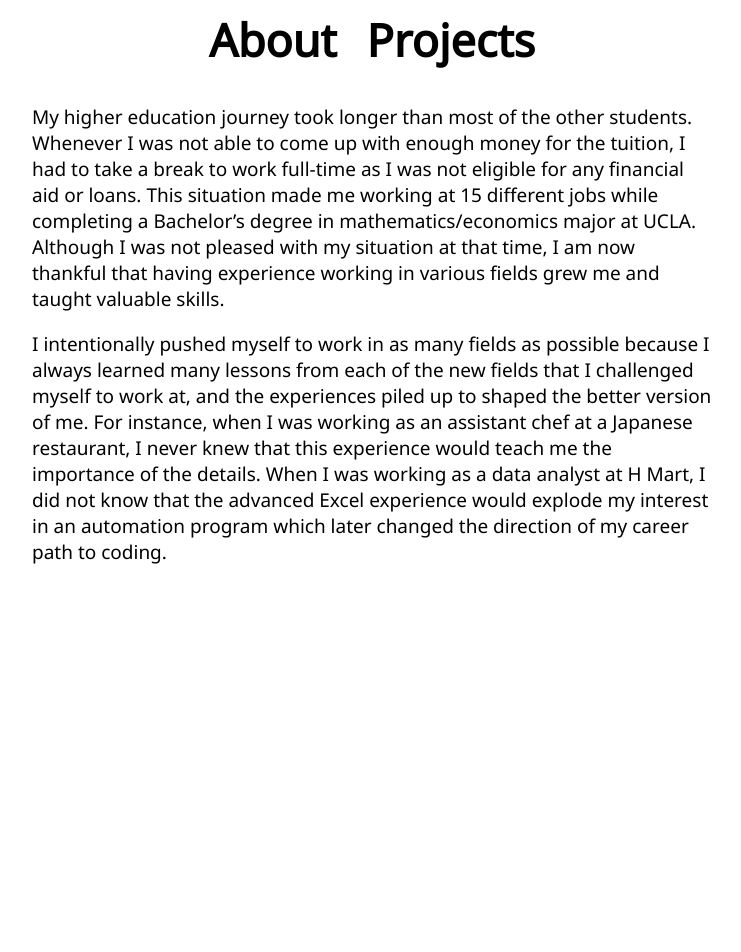
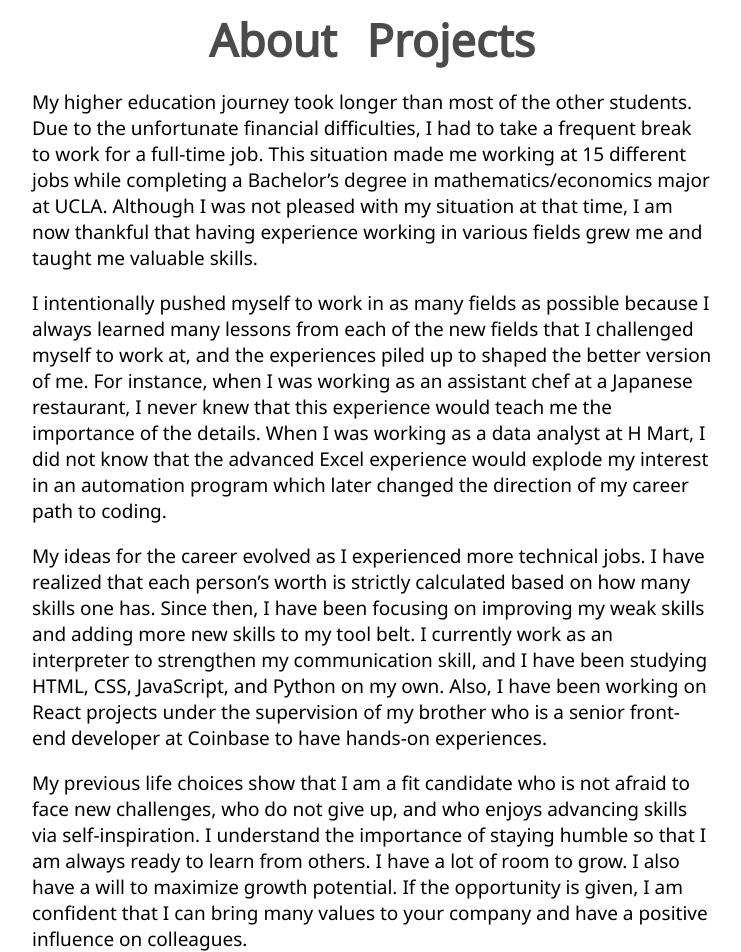
Before and after one commit to 0125jinlee/portfolio, a React (Create React App) app: page /About in a window 1280 px wide. Shown: the part 96-1048 px from the top of the page, without its empty margins (268-1009 px from the left). Before the commit the page ends 800 px from the top, so only its background shows below. Built offline with nearby package versions, Linux system fonts and the light colour scheme; a web font is replaced by a local one.

Commit message:
interface update

```diff
--- a/src/App.js
+++ b/src/App.js
@@ -1,4 +1,4 @@
-import React, { Suspense } from "react";
+import React from "react";
 import { Route, Switch, Redirect, withRouter } from "react-router-dom";
 
 import Home from "../src/pages/Home/Home";
@@ -18,7 +18,7 @@ const App = props => {
 
   return (
     <div className="App">
-      <Suspense fallback={<h1>Loading...</h1>}>{routes}</Suspense>
+      {routes}
     </div>
   );
 };
--- a/src/components/Navigation/Navigation.css
+++ b/src/components/Navigation/Navigation.css
@@ -8,10 +8,11 @@
   font-weight: bold;
   text-decoration: none;
   color: black;
+  opacity: 0.6;
 }
 
 .Title a:hover {
-  text-shadow: 3px 3px gray;
+  opacity: 1;
 }
 
 .Pages {
@@ -27,10 +28,11 @@
   text-align: center;
   text-decoration: none;
   color: black;
+  opacity: 0.7;
 }
 
 .Navigation a:hover {
-  text-shadow: 2.5px 2.5px gray;
+  opacity: 1;
 }
 
 @media (max-width: 375px) {
--- a/src/pages/About/About.css
+++ b/src/pages/About/About.css
@@ -6,7 +6,6 @@
 .Story {
   margin-top: 15px;
   height: 500px;
-  overflow-y: scroll;
   font-size: 19px;
 }
 
--- a/src/pages/About/About.js
+++ b/src/pages/About/About.js
@@ -9,17 +9,13 @@ const About = () => {
       <Navigation />
       <div className="Story">
         <p>
-        My higher education journey took longer than most of the other students. Whenever I was not able to come up with enough money for the tuition, I had to take a break to work full-time as I was not eligible for any financial aid or loans. This situation made me working at 15 different jobs while completing a Bachelor’s degree in mathematics/economics major at UCLA. Although I was not pleased with my situation at that time, I am now thankful that having experience working in various fields grew me and taught valuable skills.
-        </p>
+        My higher education journey took longer than most of the other students. Due to the unfortunate financial difficulties, I had to take a frequent break to work for a full-time job. This situation made me working at 15 different jobs while completing a Bachelor’s degree in mathematics/economics major at UCLA. Although I was not pleased with my situation at that time, I am now thankful that having experience working in various fields grew me and taught me valuable skills.        </p>
         <p>
-        I intentionally pushed myself to work in as many fields as possible because I always learned many lessons from each of the new fields that I challenged myself to work at, and the experiences piled up to shaped the better version of me. For instance, when I was working as an assistant chef at a Japanese restaurant, I never knew that this experience would teach me the importance of the details. When I was working as a data analyst at H Mart, I did not know that the advanced Excel experience would explode my interest in an automation program which later changed the direction of my career path to coding.
-        </p>
+        I intentionally pushed myself to work in as many fields as possible because I always learned many lessons from each of the new fields that I challenged myself to work at, and the experiences piled up to shaped the better version of me. For instance, when I was working as an assistant chef at a Japanese restaurant, I never knew that this experience would teach me the importance of the details. When I was working as a data analyst at H Mart, I did not know that the advanced Excel experience would explode my interest in an automation program which later changed the direction of my career path to coding.        </p>
         <p>
-        My ideas for the career evolved as I experienced more technical jobs. I have realized that each person’s worth is strictly calculated based on how many skills one has. Since then, I have been focusing on improving my weak skills and adding more new skills to my tool belt. I currently work as an interpreter to strengthen my communication skill, and I have been studying HTML, CSS, JavaScript, and Python on my own. Also, I have been working on React projects under the supervision of my brother who is a senior front-end developer at Coinbase to have hands-on experiences.
-        </p>
+        My ideas for the career evolved as I experienced more technical jobs. I have realized that each person’s worth is strictly calculated based on how many skills one has. Since then, I have been focusing on improving my weak skills and adding more new skills to my tool belt. I currently work as an interpreter to strengthen my communication skill, and I have been studying HTML, CSS, JavaScript, and Python on my own. Also, I have been working on React projects under the supervision of my brother who is a senior front-end developer at Coinbase to have hands-on experiences.        </p>
         <p>
-        My previous life choices show that I am a fit candidate who is not afraid to face new challenges, who do not give up, and who enjoys advancing skills via self-inspiration. Still, I know that I possess many weaknesses as I have many strengths. I understand the importance of staying humble so that I can always be ready to learn from others. I have a lot of room to grow. I also have a will to maximize growth potential. If the opportunity is given, I am confident that I can bring many values to your company and have a positive influence on colleagues.
-        </p>
+        My previous life choices show that I am a fit candidate who is not afraid to face new challenges, who do not give up, and who enjoys advancing skills via self-inspiration. I understand the importance of staying humble so that I am always ready to learn from others. I have a lot of room to grow. I also have a will to maximize growth potential. If the opportunity is given, I am confident that I can bring many values to your company and have a positive influence on colleagues.        </p>
       </div>
     </div>
   )
--- a/src/pages/Home/Home.css
+++ b/src/pages/Home/Home.css
@@ -3,6 +3,7 @@
 }
 
 .JinPicture img {
+  opacity: 0.9;
   width: 330px;
   height: 420px;
 }
@@ -15,10 +16,11 @@
 .SocialMedia a {
   margin-left: 15px;
   margin-right: 15px;
+  opacity: 0.7;
 }
 
-.SocialMedia img:hover {
-  box-shadow: 3px 3px gray;
+.SocialMedia a:hover {
+  opacity: 1;
 }
 
 .SocialMedia img {
--- a/src/pages/Projects/Projects.css
+++ b/src/pages/Projects/Projects.css
@@ -1,6 +1,6 @@
 .Projects {
   width: 680px;
-  height: 600px;
+  height: auto;
 }
 
 .BetterWorld {
@@ -21,10 +21,11 @@
   font-size: 25px;
   font-weight: bold;
   text-align: left;
+  opacity: 0.7;
 }
 
 .BetterWorld h3:hover {
-  text-shadow: 1.5px 1.5px gray;
+  opacity: 1;
 }
 
 .BetterWorld li {
```
